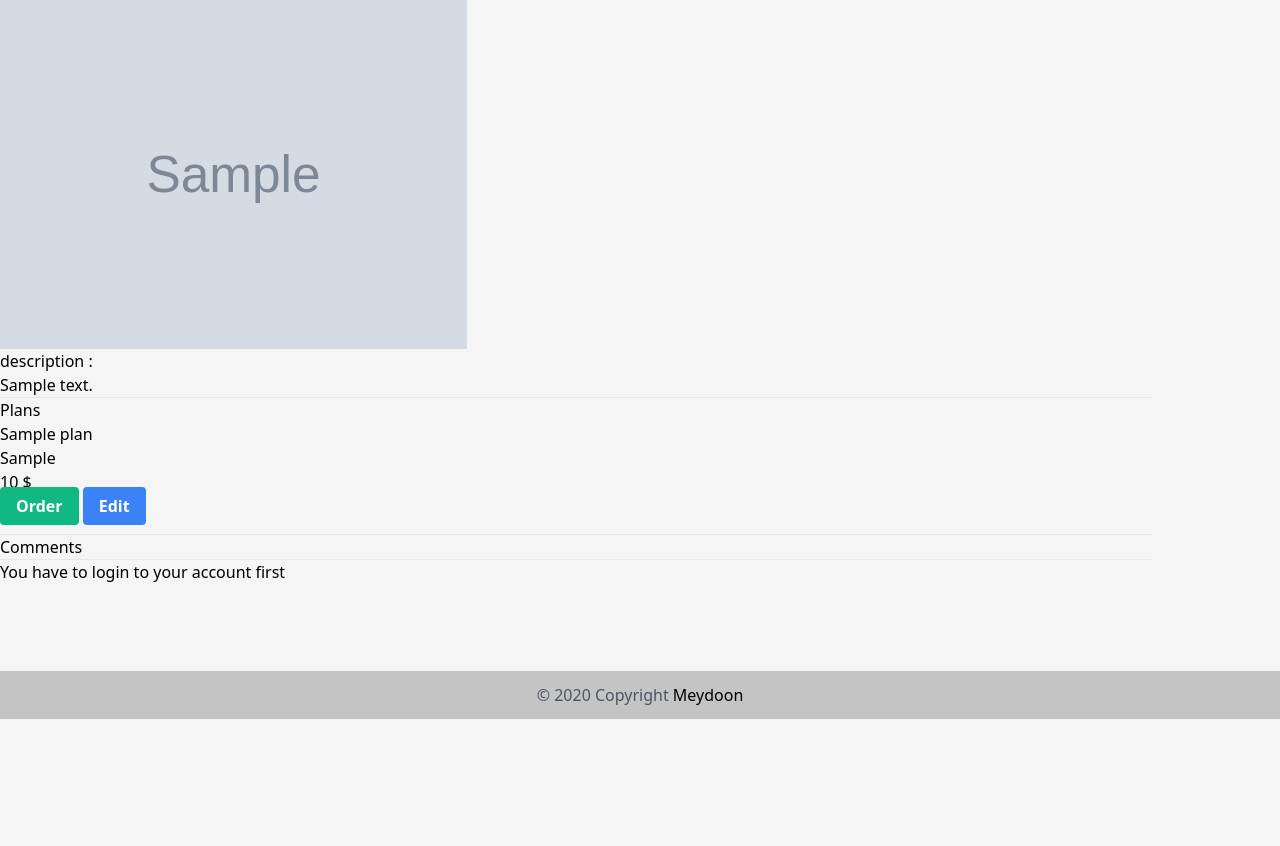
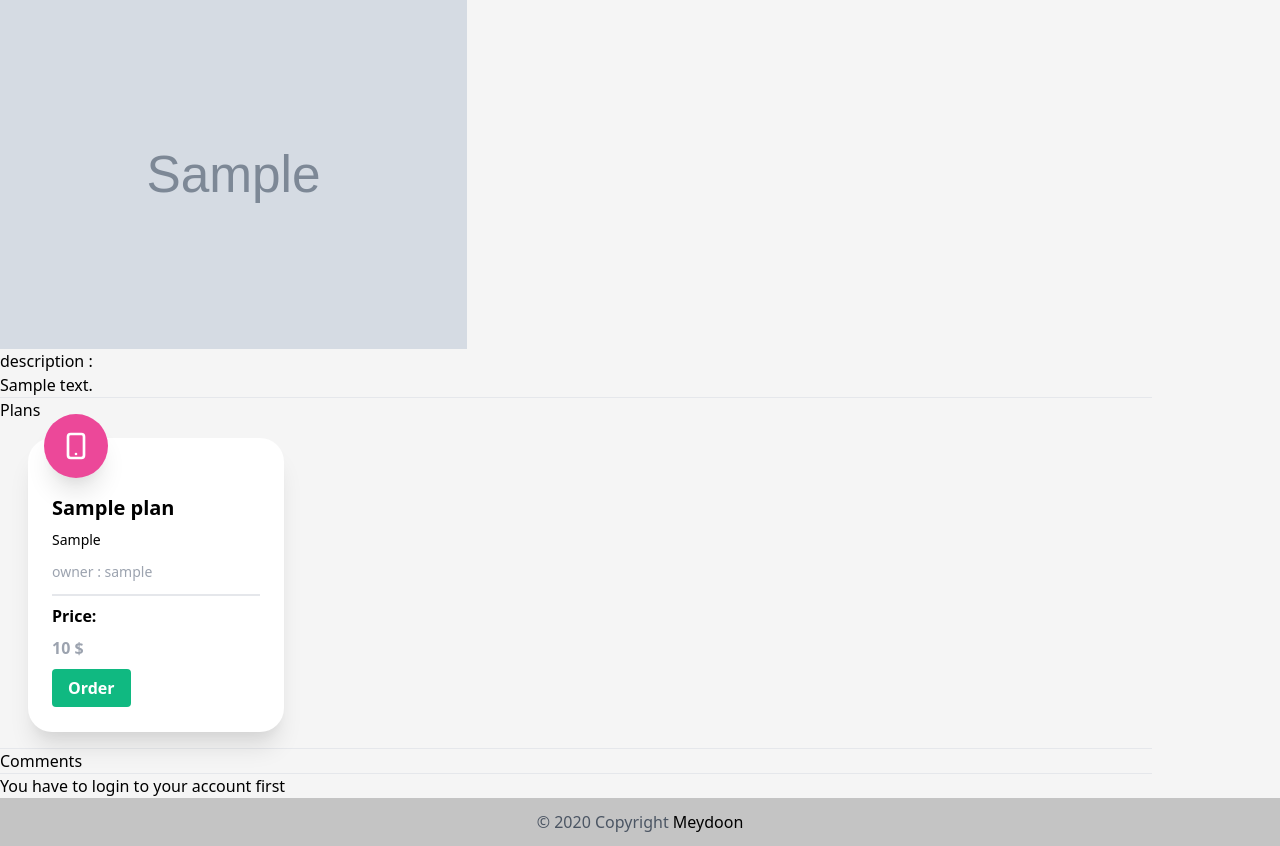
Before and after one commit to mahanfr/Meydoon, a Django app: template gigs/templates/gigs/gig.html in a window 1280 px wide. Shown: the part 81-927 px from the top of the page. Before the commit the page ends 800 px from the top, so only its background shows below. Run offline with Django 3.2, Linux system fonts and the light colour scheme; the template is opened without the code that fills it: most values are stand-ins (such as "Sample title", 1, 10 or a date in 2020); grey boxes marked "Sample" are stand-in pictures; style sheets or scripts are compiled from the project's sources; some libraries are stand-ins or nearby versions.

Commit message:
will show in card view plans  in card view

```diff
--- a/gigs/templates/gigs/gig.html
+++ b/gigs/templates/gigs/gig.html
@@ -31,21 +31,43 @@
         <hr>
 
         <h1>Plans</h1>
-        <div class="row row-cols-1 row-cols-md-2">
+        <div class="flex items-center justify-center">
+        <div class="grid grid-cols-1 gap-6 sm:grid-cols-2 md:grid-cols-2 lg:grid-cols-4 xl:grid-cols-4">
         {% for plan in plans %}
-            <div class="col mb-4">
-              <div class="card">
-                    <div class="card-body">
-                      <h5 class="card-title">{{plan.title}}</h5>
-                      <p class="card-text">{{plan.feature_list}}</p>
-                      <h6>{{plan.price}} $<h6>
-                      <a class='bg-green-500 hover:bg-green-700 text-white font-bold py-2 px-4 rounded' href="{% url 'order' %}?plan={{plan.id}}&gig={{plan.gig.id}}">Order</a>
-                      <a class='bg-blue-500 hover:bg-blue-700 text-white font-bold py-2 px-4 rounded' href="{% url 'edit_plan' plan.id %}">Edit</a>
-                   </div>
+          <div class="relative bg-white py-6 px-6 rounded-3xl w-64 my-4 shadow-xl">
+                <div class="text-white flex items-center absolute rounded-full py-4 px-4 shadow-xl bg-pink-500 left-4 -top-6">
+                  <!-- svg  -->
+                  <svg xmlns="http://www.w3.org/2000/svg" class="h-8 w-8" fill="none" viewBox="0 0 24 24" stroke="currentColor">
+                    <path stroke-linecap="round" stroke-linejoin="round" stroke-width="2" d="M12 18h.01M8 21h8a2 2 0 002-2V5a2 2 0 00-2-2H8a2 2 0 00-2 2v14a2 2 0 002 2z" />
+                  </svg>
                 </div>
-            </div>
+                <div class="mt-8">
+                  <p class="text-xl font-semibold my-2">{{plan.title}}</p>
+                  <div class="flex space-x-2 text-black-400 text-sm">
+                    <p>{{plan.feature_list}}</p>
+                  </div>
+                  <div class="flex space-x-2 text-gray-400 text-sm my-3">
+                    <p>owner : {{plan.gig.user.user_name}}</p>
+                  </div>
+                  <div class="border-t-2"></div>
+
+                  <div class="flex justify-between">
+                    <div class="my-2">
+                      <p class="font-semibold text-base mb-2">Price:</p>
+                      <div class="text-base text-gray-400 font-semibold">
+                        <p>{{plan.price}} $</p>
+                      </div>
+                    </div>
+                  </div>
+                  <div class="my-2">
+                    <a class="bg-green-500 hover:bg-green-700 text-white font-bold py-2 px-4 rounded" href="{% url 'order' %}?plan={{plan.id}}&gig={{plan.gig.id}}">Order</a>
+                    {% if user == plan.gig.user %}<a class="bg-blue-500 hover:bg-blue-700 text-white font-bold py-2 px-4 rounded" href="{% url 'edit_plan' plan.id %}">Edit</a>{% endif %}
+                  </div>
+                </div>
+              </div>
             {% endfor %}
           </div>
+        </div>
         <hr>
         <h1>Comments</h1>
         {% for comment in comments %}
```
